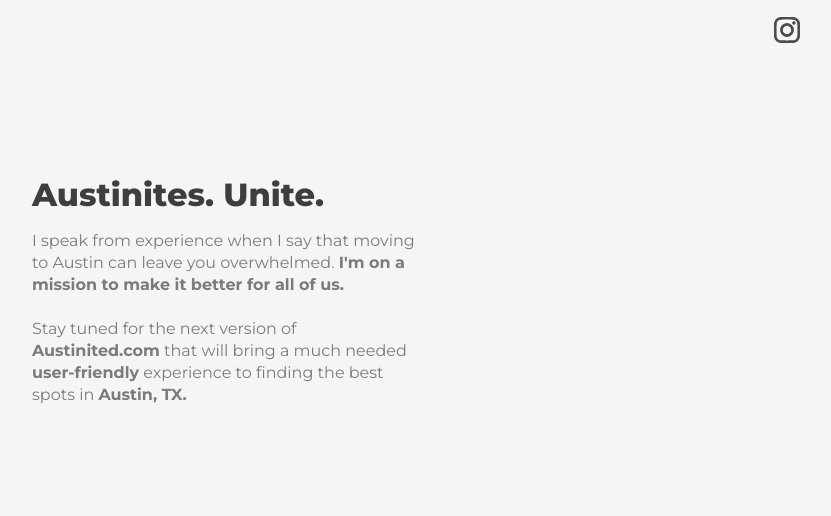
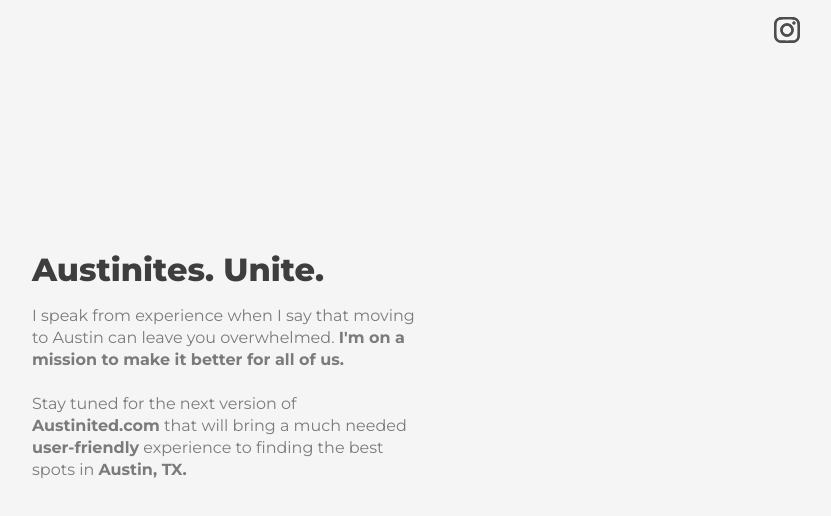
Before and after one commit to tfogg2/Austinited, a React (Create React App) app: page / in a window 1280 px wide. Shown: the top 516 px of the page, without its empty margins (416-1247 px from the left). Built offline with nearby package versions, Linux system fonts and the light colour scheme.

Commit message:
removed logo

```diff
--- a/src/Main.scss
+++ b/src/Main.scss
@@ -77,6 +77,7 @@
   .splash .splash-copy{
     width: 30%;
     text-align: left;
+    padding: 75px 0;
   }
 }
 .splash-copy{
```
